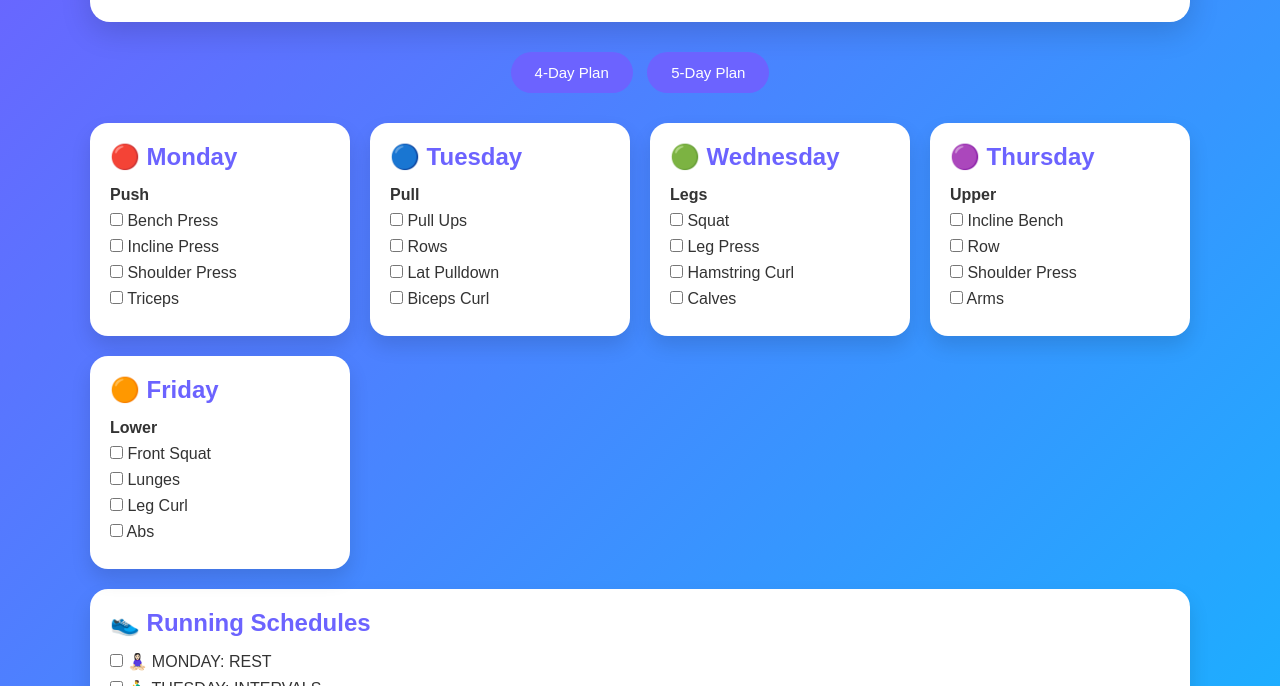
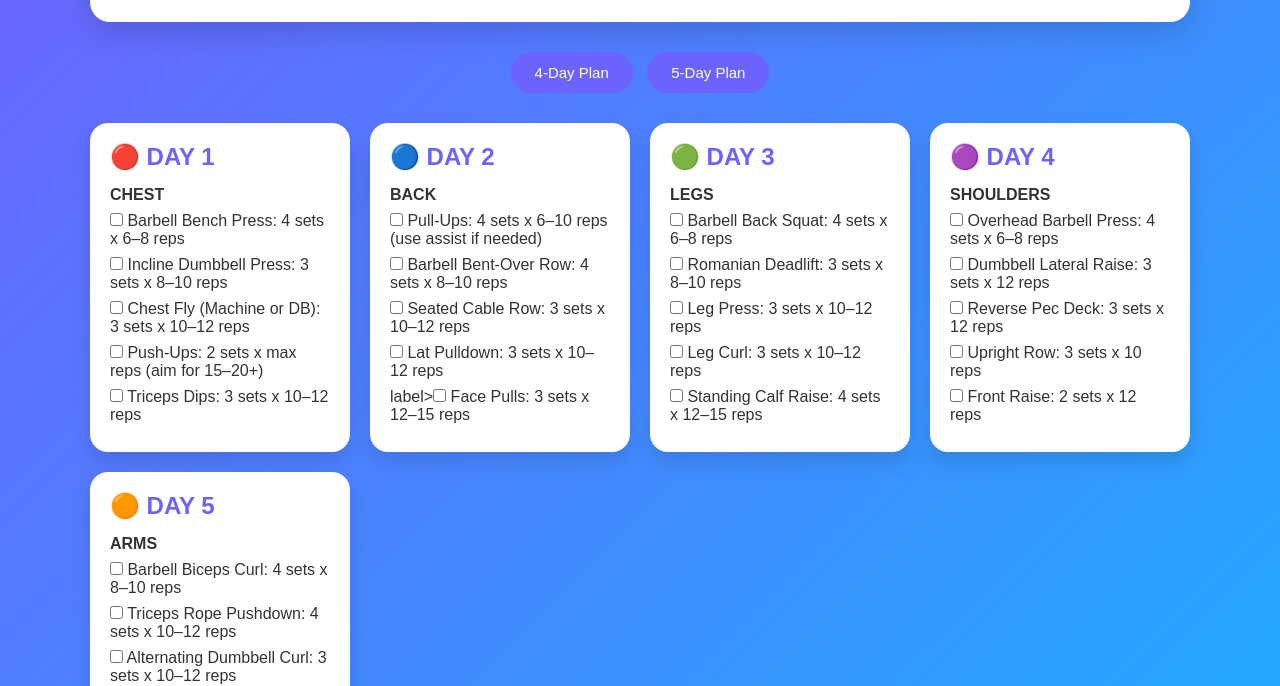
Before and after one commit to waltervilloga/Workout-Program, a plain HTML site: page index.html in a window 1280 px wide. Both pictures are taken after a click on the button "5-Day Plan". Shown: the part 114-800 px from the top of the page. Drawn offline with Linux system fonts and the light colour scheme.

Commit message:
Update index.html

```diff
--- a/index.html
+++ b/index.html
@@ -174,48 +174,65 @@
       <div id="plan5" class="plan">
         <div class="grid">
           <div class="card">
-            <h2>🔴 Monday</h2>
-            <p><b>Push</b></p>
-            <label><input type="checkbox" /> Bench Press</label>
-            <label><input type="checkbox" /> Incline Press</label>
-            <label><input type="checkbox" /> Shoulder Press</label>
-            <label><input type="checkbox" /> Triceps</label>
+            <h2>🔴 DAY 1</h2>
+            <p><b>CHEST</b></p>
+            <label><input type="checkbox" /> Barbell Bench Press: 4 sets x 6–8 reps
+</label>
+            <label><input type="checkbox" /> Incline Dumbbell Press: 3 sets x 8–10 reps</label>
+            <label><input type="checkbox" /> Chest Fly (Machine or DB): 3 sets x 10–12 reps</label>
+            <label><input type="checkbox" /> Push-Ups: 2 sets x max reps (aim for 15–20+)</label>
+            <label><input type="checkbox" /> Triceps Dips: 3 sets x 10–12 reps</label>
           </div>
 
           <div class="card">
-            <h2>🔵 Tuesday</h2>
-            <p><b>Pull</b></p>
-            <label><input type="checkbox" /> Pull Ups</label>
-            <label><input type="checkbox" /> Rows</label>
-            <label><input type="checkbox" /> Lat Pulldown</label>
-            <label><input type="checkbox" /> Biceps Curl</label>
+            <h2>🔵 DAY 2</h2>
+            <p><b>BACK</b></p>
+            <label><input type="checkbox" /> Pull-Ups: 4 sets x 6–10 reps (use assist if needed)</label>
+            <label><input type="checkbox" /> Barbell Bent-Over Row: 4 sets x 8–10 reps
+</label>
+            <label><input type="checkbox" /> Seated Cable Row: 3 sets x 10–12 reps</label>
+            <label><input type="checkbox" /> Lat Pulldown: 3 sets x 10–12 reps
+</label>
+            label><input type="checkbox" /> Face Pulls: 3 sets x 12–15 reps
+
+</label>
           </div>
 
           <div class="card">
-            <h2>🟢 Wednesday</h2>
-            <p><b>Legs</b></p>
-            <label><input type="checkbox" /> Squat</label>
-            <label><input type="checkbox" /> Leg Press</label>
-            <label><input type="checkbox" /> Hamstring Curl</label>
-            <label><input type="checkbox" /> Calves</label>
+            <h2>🟢 DAY 3</h2>
+            <p><b>LEGS</b></p>
+            <label><input type="checkbox" /> Barbell Back Squat: 4 sets x 6–8 reps</label>
+            <label><input type="checkbox" /> Romanian Deadlift: 3 sets x 8–10 reps</label>
+            <label><input type="checkbox" /> Leg Press: 3 sets x 10–12 reps
+</label>
+            <label><input type="checkbox" /> Leg Curl: 3 sets x 10–12 reps</label>
+            <label><input type="checkbox" /> Standing Calf Raise: 4 sets x 12–15 reps
+</label>
           </div>
 
           <div class="card">
-            <h2>🟣 Thursday</h2>
-            <p><b>Upper</b></p>
-            <label><input type="checkbox" /> Incline Bench</label>
-            <label><input type="checkbox" /> Row</label>
-            <label><input type="checkbox" /> Shoulder Press</label>
-            <label><input type="checkbox" /> Arms</label>
+            <h2>🟣 DAY 4</h2>
+            <p><b>SHOULDERS</b></p>
+            <label><input type="checkbox" /> Overhead Barbell Press: 4 sets x 6–8 reps
+</label>
+            <label><input type="checkbox" /> Dumbbell Lateral Raise: 3 sets x 12 reps
+</label>
+            <label><input type="checkbox" /> Reverse Pec Deck: 3 sets x 12 reps
+</label>
+            <label><input type="checkbox" /> Upright Row: 3 sets x 10 reps</label>
+            <label><input type="checkbox" /> Front Raise: 2 sets x 12 reps</label>
           </div>
 
           <div class="card">
-            <h2>🟠 Friday</h2>
-            <p><b>Lower</b></p>
-            <label><input type="checkbox" /> Front Squat</label>
-            <label><input type="checkbox" /> Lunges</label>
-            <label><input type="checkbox" /> Leg Curl</label>
-            <label><input type="checkbox" /> Abs</label>
+            <h2>🟠 DAY 5</h2>
+            <p><b>ARMS</b></p>
+            <label><input type="checkbox" /> Barbell Biceps Curl: 4 sets x 8–10 reps</label>
+            <label><input type="checkbox" /> Triceps Rope Pushdown: 4 sets x 10–12 reps</label>
+            <label><input type="checkbox" /> Alternating Dumbbell Curl: 3 sets x 10–12 reps
+</label>
+            <label><input type="checkbox" /> Overhead Triceps Extension: 3 sets x 10–12 reps</label>
+            <label><input type="checkbox" /> Hammer Curl: 2 sets x 12 reps
+</label>
           </div>
         </div>
       </div>
```
